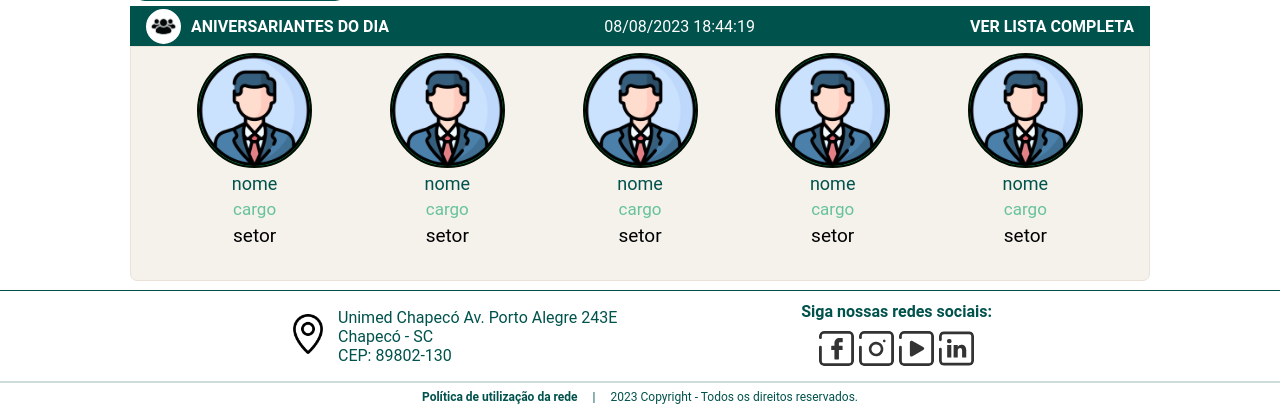
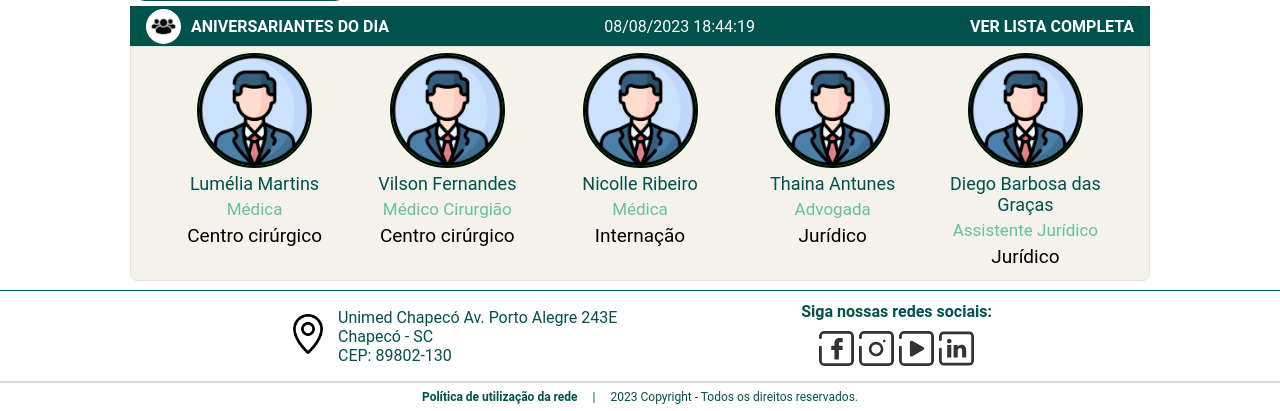
Before and after one commit to jhenioliver/Intranet-ProjetoIntegradorUnimed, a PHP site: page /intranet.php in a window 1280 px wide. Shown: the part 755-1166 px from the top of the page. Run offline with PHP 8.4, Linux system fonts and the light colour scheme; a user stored in the database is signed in; data comes from the database, SQL or seed files in the repository; some web fonts are replaced.

Commit message:
teste - aniversariantes do dia

```diff
--- a/intranet.php
+++ b/intranet.php
@@ -3,6 +3,8 @@
     if(empty($_SESSION)){
         print "<script>location.href='index.php';</script>";
     }
+
+    include("config.php");
 ?>
 <!DOCTYPE html>
 <html lang="pt-br">
@@ -195,57 +197,38 @@
             <a href="listacompleta.php">VER LISTA COMPLETA</a>
         </div>
     </div>
+
     <div name="boxAniversariantes" id="" class="boxAniversariantes">
+    <?php
+
+        $sql_code_aniversario = "SELECT
+                                    U.NOME AS NOME,
+                                    U.SOBRENOME AS SOBRENOME,
+                                    U.CARGO AS CARGO,
+                                    CONCAT(UCASE(SUBSTRING(D.NOME_DEPARTAMENTO, 1, 1)), LCASE(SUBSTRING(D.NOME_DEPARTAMENTO, 2))) AS SETOR
+                                FROM USUARIO U
+                                    JOIN DEPARTAMENTO D
+                                        ON D.CD_DEPARTAMENTO = U.CD_DEPARTAMENTO
+                                WHERE MONTH(U.DATA_NASCIMENTO) = MONTH(NOW())
+                                AND DAY(U.DATA_NASCIMENTO) = DAY(NOW())
+                                LIMIT 5";
+
+            $sql_query_aniversario = $conn->query($sql_code_aniversario) or die ("ERRO ao consultar! " . $conn->error);
+            while($dados = $sql_query_aniversario->fetch_assoc()) { ?>
                 <section name="perfilAniversariante" id="" class="perfilAniversariante">
                     <div name="boxFotoColaboradores" id="" class="boxFotoColaboradores">
                     <img draggable="false" name="fotoColoborador" id="" class="noclass" src="img/perfil.png" alt="">
                 </div>
                 <div name="infoColaborador" id="" class="infoColaborador">
-                <div name="infoNomeColaborador" id="" class="infoNomeColaborador"><p>nome</p></div>
-                <div name="infoCargoColaborador" id="" class="infoCargoColaborador"><p>cargo</p></div>
-                <div name="infoSetorColaborador" id="" class="infoSetorColaborador"><p>setor</p></div>
+                <div name="infoNomeColaborador" id="" class="infoNomeColaborador"><p><?php echo $dados['NOME']." ".$dados['SOBRENOME']; ?></p></div>
+                <div name="infoCargoColaborador" id="" class="infoCargoColaborador"><p><?php echo $dados['CARGO']; ?></p></div>
+                <div name="infoSetorColaborador" id="" class="infoSetorColaborador"><p><?php echo $dados['SETOR']; ?></p></div>
                 </div>
                 </section>
-        <section name="perfilAniversariante" id="" class="perfilAniversariante">
-            <div name="boxFotoColaboradores" id="" class="boxFotoColaboradores">
-                <img draggable="false" name="fotoColoborador" id="" class="noclass" src="img/perfil.png" alt="">
-            </div>
-            <div name="infoColaborador" id="" class="infoColaborador">
-                <div name="infoNomeColaborador" id="" class="infoNomeColaborador"><p>nome</p></div>
-                <div name="infoCargoColaborador" id="" class="infoCargoColaborador"><p>cargo</p></div>
-                <div name="infoSetorColaborador" id="" class="infoSetorColaborador"><p>setor</p></div>
-            </div>
-        </section>
-        <section name="perfilAniversariante" id="" class="perfilAniversariante">
-            <div name="boxFotoColaboradores" id="" class="boxFotoColaboradores">
-                <img draggable="false" name="fotoColoborador" id="" class="noclass" src="img/perfil.png" alt="">
-            </div>
-            <div name="infoColaborador" id="" class="infoColaborador">
-                <div name="infoNomeColaborador" id="" class="infoNomeColaborador"><p>nome</p></div>
-                <div name="infoCargoColaborador" id="" class="infoCargoColaborador"><p>cargo</p></div>
-                <div name="infoSetorColaborador" id="" class="infoSetorColaborador"><p>setor</p></div>
-            </div>
-        </section>
-        <section name="perfilAniversariante" id="" class="perfilAniversariante">
-            <div name="boxFotoColaboradores" id="" class="boxFotoColaboradores">
-                <img draggable="false" name="fotoColoborador" id="" class="noclass" src="img/perfil.png" alt="">
-            </div>
-            <div name="infoColaborador" id="" class="infoColaborador">
-                <div name="infoNomeColaborador" id="" class="infoNomeColaborador"><p>nome</p></div>
-                <div name="infoCargoColaborador" id="" class="infoCargoColaborador"><p>cargo</p></div>
-                <div name="infoSetorColaborador" id="" class="infoSetorColaborador"><p>setor</p></div>
-            </div>
-        </section>
-        <section name="perfilAniversariante" id="" class="perfilAniversariante">
-            <div name="boxFotoColaboradores" id="" class="boxFotoColaboradores">
-                <img draggable="false" name="fotoColoborador" id="" class="noclass" src="img/perfil.png" alt="">
-            </div>
-            <div name="infoColaborador" id="" class="infoColaborador">
-                <div name="infoNomeColaborador" id="" class="infoNomeColaborador"><p>nome</p></div>
-                <div name="infoCargoColaborador" id="" class="infoCargoColaborador"><p>cargo</p></div>
-                <div name="infoSetorColaborador" id="" class="infoSetorColaborador"><p>setor</p></div>
-            </div>
-        </section>
+
+            <?php }
+
+    ?>
     </div>
 </div>
 
```
Lines whose indentation alone changed are shown as unchanged.
